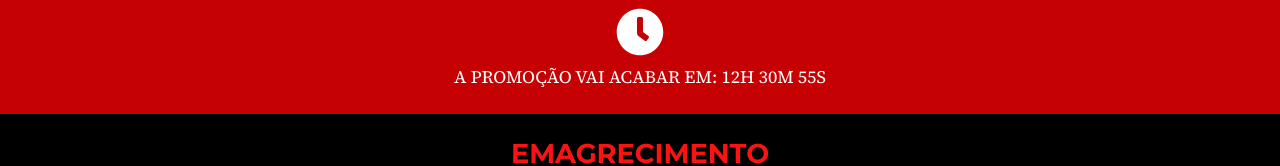
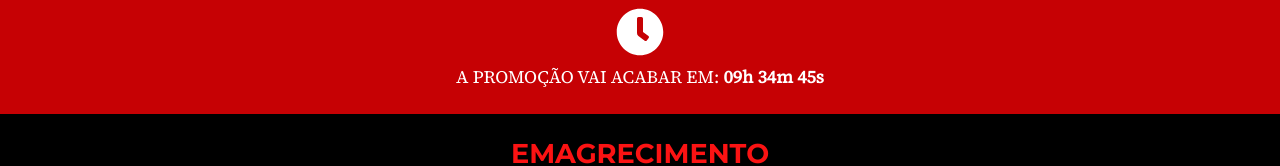
Before and after one commit to Manasses-Ndombele/ESS-Landing-Page, a React (Vite) app: page / in a window 1280 px wide. Shown: the top 166 px of the page. Built offline with nearby package versions, Linux system fonts and the light colour scheme.

Commit message:
adicionei o relógio de promoção

```diff
--- a/src/components/IntroArea.jsx
+++ b/src/components/IntroArea.jsx
@@ -6,8 +6,7 @@ function IntroArea() {
     <div className="intro-area my-4">
       <BrandTitle />
       <h2 className="slogan text-center p-3 fw-bold text-uppercase">
-        Passo a passo infalível para ser uma pessoa mais
-        <strong>saudável e fitness!</strong>
+        Passo a passo infalível para ser uma pessoa mais <strong>saudável e fitness!</strong>
       </h2>
       <p className="intro text-center p-3">
         Saiba como milhares utilizaram o método secreto e inusitado do nosso
--- a/src/components/TopClock.jsx
+++ b/src/components/TopClock.jsx
@@ -1,13 +1,55 @@
+import { useState, useEffect } from "react";
 import { FaClock } from "react-icons/fa";
 import "../styles/components/top-clock.sass";
 
+function generate_number(min, max) {
+  return Math.floor(Math.random() * (max - min + 1)) + min;
+}
+
 function TopClock() {
-    return (
-        <div id="top-clock" className="d-flex flex-column align-items-center p-2 gap-2">
-            <FaClock />
-            <p className="text-center text-uppercase">A promoção vai acabar em: <span>12h 30m 55s</span></p>
-        </div>
-    )
+  const [clockHour, setClockHour] = useState(generate_number(0, 23));
+  const [clockMinutes, setClockMinutes] = useState(generate_number(0, 59));
+  const [clockSeconds, setClockSeconds] = useState(generate_number(0, 59));
+
+  useEffect(() => {
+    const timer = setInterval(() => {
+      setClockSeconds(prevSeconds => {
+        if (prevSeconds < 59) {
+          return prevSeconds + 1;
+        } else {
+          setClockMinutes(prevMinutes => {
+            if (prevMinutes < 59) {
+              return prevMinutes + 1;
+            } else {
+              setClockHour(prevHour => {
+                return prevHour < 23 ? prevHour + 1 : 0;
+              });
+              return 0;
+            }
+          });
+          return 0;
+        }
+      });
+    }, 1000);
+    return () => clearInterval(timer);
+  }, []);
+
+  return (
+    <div
+      id="top-clock"
+      className="d-flex flex-column align-items-center p-2 gap-2"
+    >
+      <FaClock />
+      <p className="text-center text-uppercase">
+        A promoção vai acabar em:{" "}
+        <strong className="text-lowercase">
+          {String(clockHour).padStart(2, '0')}h{" "}
+          {String(clockMinutes).padStart(2, '0')}m{" "}
+          {String(clockSeconds).padStart(2, '0')}s
+        </strong>
+      </p>
+    </div>
+  );
 }
 
 export default TopClock;
```
